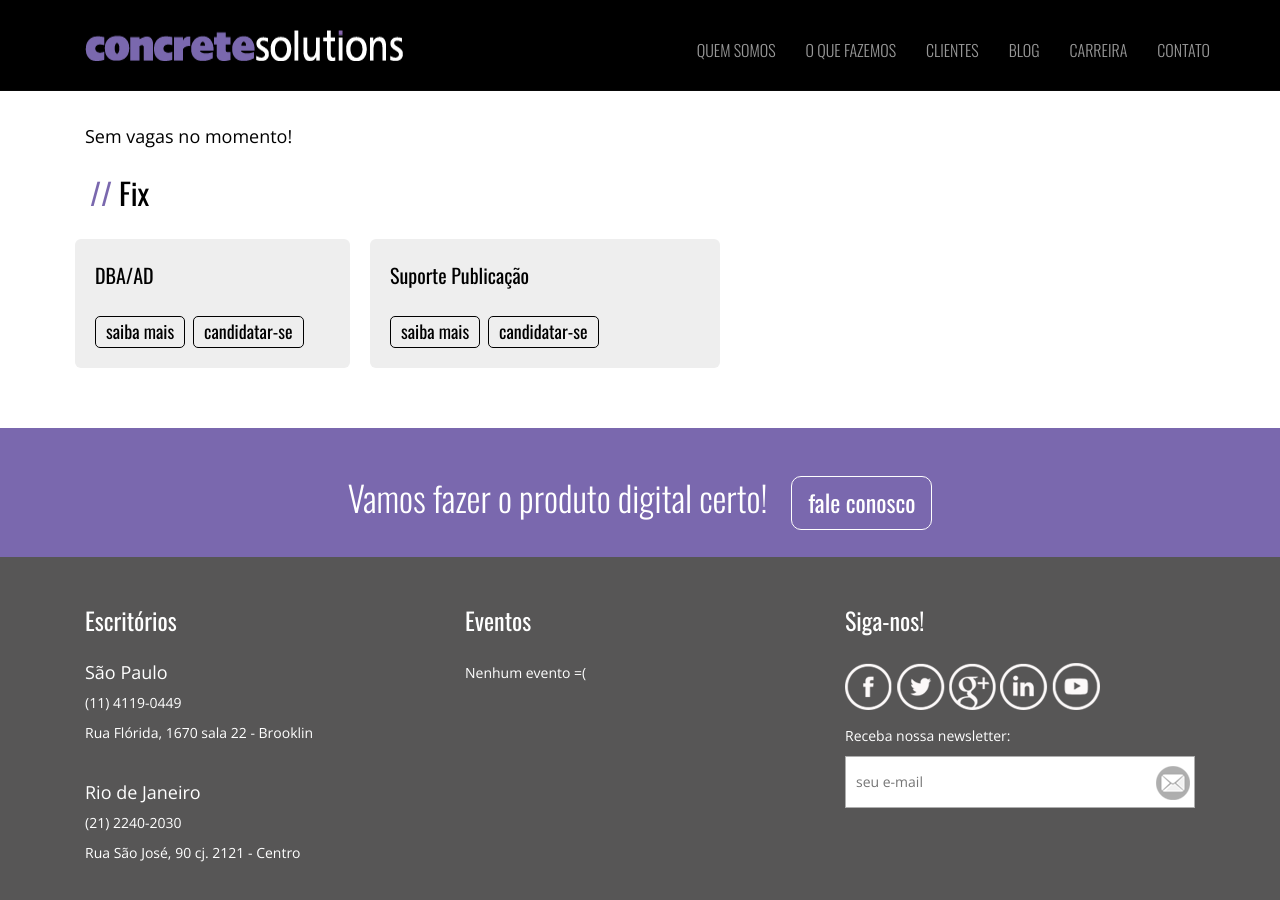
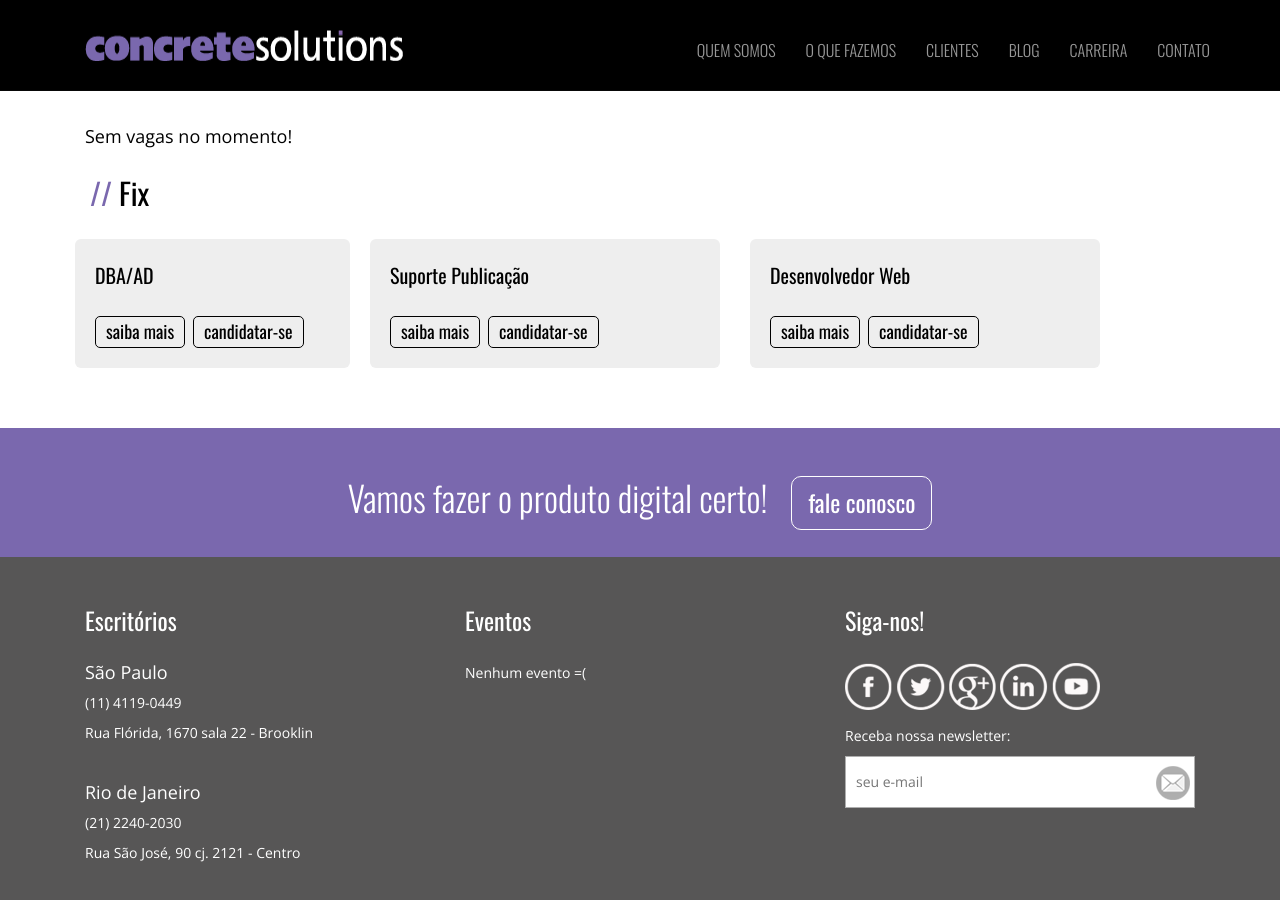
Before and after one commit to cs-lyra/concretesolutions.github.io, a Jekyll site: the page built from carreira/index.html, in a window 1280 px wide and 900 px high, scrolled down 1596 px. Built offline with Jekyll 4.4.1, drawn with Linux system fonts in a browser that asks for light colours; Markdown is read by kramdown in place of the engine named in the settings; comment, search, counter and statistics services are not loaded.

Commit message:
Inclusão de vaga Fix

```diff
--- a/carreira/index.html
+++ b/carreira/index.html
@@ -77,7 +77,7 @@ title: Carreira
 			    </div>
 			    <div class="col-md-3">
 					<div class="jumbotron">
-				        <h2>Programador PHP Sr. - Magento</h2>
+				        <h2 style="font-size: 18px;">Programador PHP Sr. - Magento</h2>
 				        <a class=" btn-master" data-toggle="modal" data-target="#rj-vaga-2">saiba mais</a>
 				        <a href="mailto:recrutamentorj@concretesolutions.com.br" class="btn-master">candidatar-se</a>
 				    </div>
@@ -110,6 +110,14 @@ title: Carreira
 					<div class="jumbotron">
 				        <h2>Suporte Publicação</h2>
 				         <a class="btn-master" data-toggle="modal" data-target="#fix-vaga-3">saiba mais</a>
+				        <a href="mailto:rh@fixsupport.com.br" class="btn-master">candidatar-se</a>
+				    </div>
+			    </div>
+
+			     <div class="col-md-4">
+					<div class="jumbotron">
+				        <h2>Desenvolvedor Web</h2>
+				         <a class="btn-master" data-toggle="modal" data-target="#fix-vaga-4">saiba mais</a>
 				        <a href="mailto:rh@fixsupport.com.br" class="btn-master">candidatar-se</a>
 				    </div>
 			    </div>
@@ -511,6 +519,52 @@ title: Carreira
 						</ul>
 						<h5>Horário: Segunda à sexta 00:00 às 06:00 e escala de plantão final de semana.</h5>
 						<h5>Local: Rio de Janeiro/Barra da Tijuca</h5>
+						<h5>Enviar currículo com assunto [gcsprj]</h5>
+				  </div>
+			      <div class="modal-footer">
+					<a type="button" class="btn-lg btn-master" data-dismiss="modal">fechar</a>
+			       	<a href="mailto:rh@fixsupport.com.br" class="btn-lg btn-master">candidatar-se</a>
+			      </div>
+			    </div>
+			  </div>
+			</div>
+
+				<div class="modal fade" id="fix-vaga-4" tabindex="-1" role="dialog" aria-labelledby="myModalLabel" aria-hidden="true">
+			  <div class="modal-dialog">
+			    <div class="modal-content">
+			      <div class="modal-header">
+			        <button type="button" class="close" data-dismiss="modal" aria-hidden="true">&times;</button>
+			        <h2 class="modal-title" id="myModalLabel">Desenvolvedor Web</h2>
+			      </div>
+			      <div class="modal-body">
+					<h4>O que esperamos do candidato:</h4>
+			        	<ul>
+							<p>É fundamental:</p>
+							<li>Ser apaixonado por desenvolvimento e tecnologia;</li>
+							<li>Ter facilidade de trabalhar em times multidisciplinares;</li>
+							<li>Escrever código limpo e legível;</li>
+							<li>Ter conhecimentos em design e arquitetura de software;</li>
+							<li>Experiência com Python e Django;</li>
+							<li>Experiência com desenvolvimento WEB (HTML, CSS, Javascript, jQuery, etc);</li>
+						</ul>
+						<ul>
+							<p>É necessário:</p>
+							<li>Experiência com práticas de XP (TDD, pair programming, refactoring, continuous integration, etc);</li>
+							<li>Experiência com testes unitários, de aceitação, mocks, Selenium, etc;</li>
+							<li>Conhecimento de técnicas cross-browser, SEO, HTML5 e CSS3;</li>
+							<li>Conhecimentos de criptografia, autenticação e autorização.</li>
+							<li>Web Application security, testing, vulnerability scanning, etc.</li>
+							<li>Security Development Lifecycle (SDL)</li>
+						</ul>
+			        	<ul>
+							<p>É desejável:</p>
+							<li>Experiência com metodologias ágeis, como Scrum;</li>
+							<li>Experiência com infraestrutura de aplicações web de alta escala;</li>
+							<li>Conhecimento de automação de deploy com Puppet, Chef, etc;</li>
+							<li>Ser poliglota em linguagens de programação e linguagens naturais;</li>
+						</ul>
+						<h5>Local: Rio de Janeiro/Barra da Tijuca</h5>
+						<h5>Currículos com assunto [gcwdrj]</h5>
 				  </div>
 			      <div class="modal-footer">
 					<a type="button" class="btn-lg btn-master" data-dismiss="modal">fechar</a>
```
